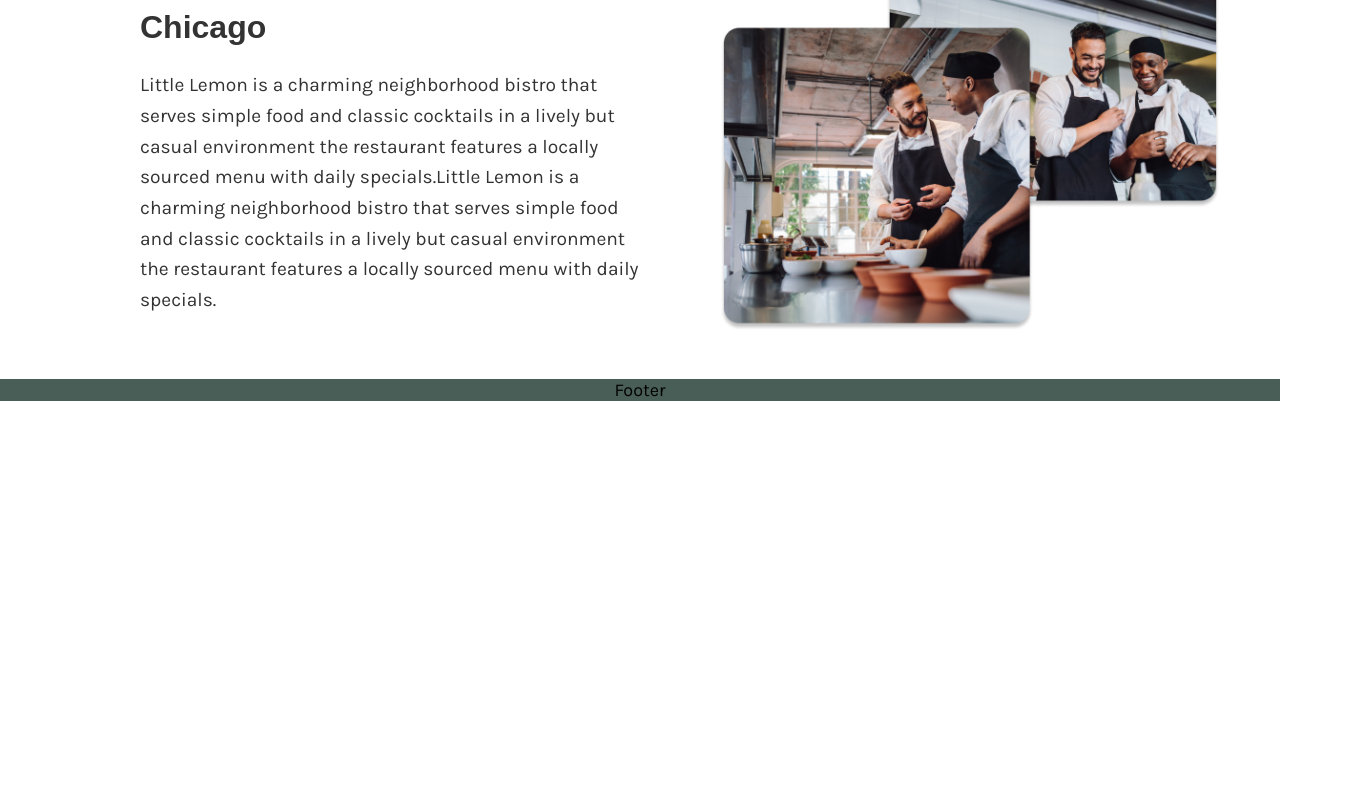
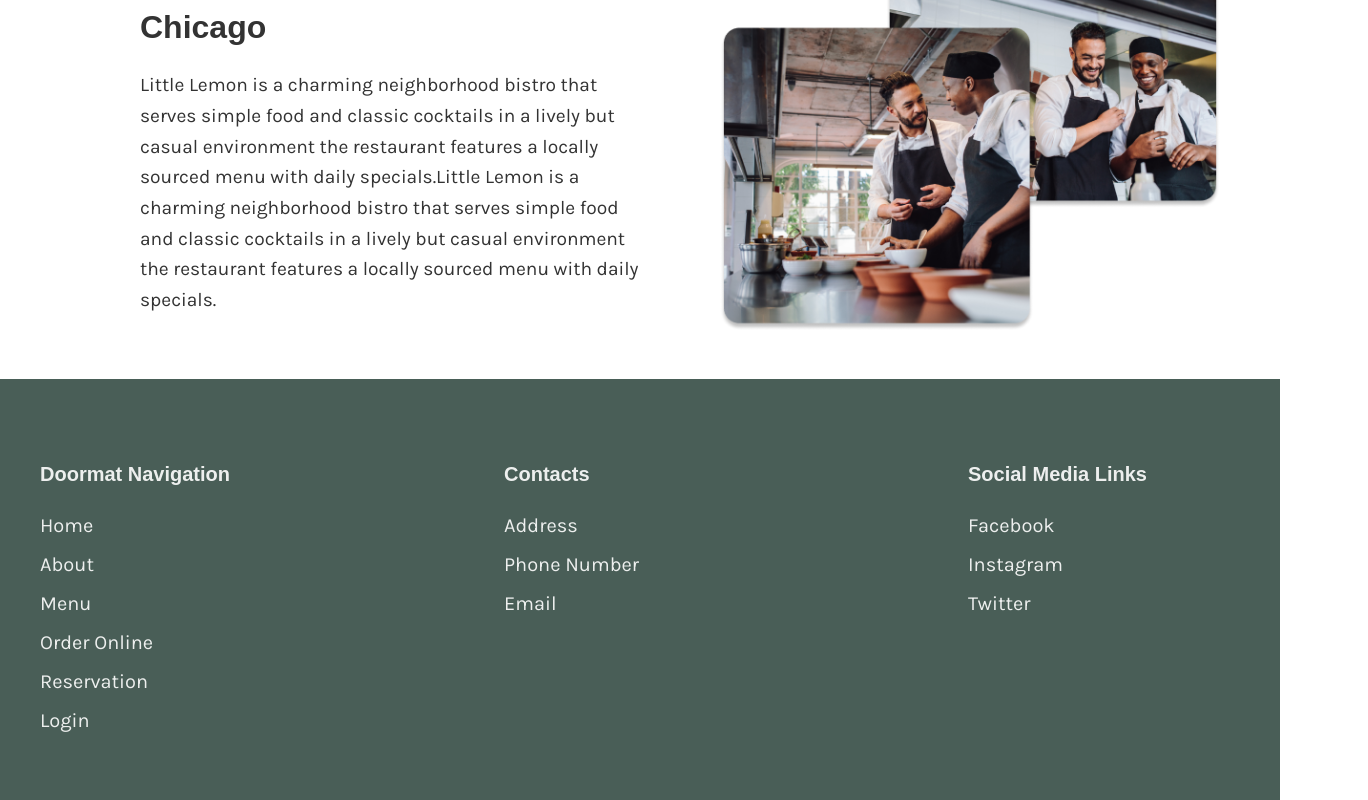
Before and after one commit to edwardAzarevich/react-capstone-project, a React (Create React App) app: page / in a window 1280 px wide. Shown: the part 1729-2529 px from the top of the page, 1368 px wide, since content can reach past the window. Before the commit the page ends 2130 px from the top, so only its background shows below. Built offline with nearby package versions, Linux system fonts and the light colour scheme.

Commit message:
add footer

```diff
--- a/src/App.jsx
+++ b/src/App.jsx
@@ -1,5 +1,5 @@
 import './App.css';
-import Footer from './component/Footer';
+import Footer from './component/footer/Footer';
 import Header from './component/Header';
 import CallToActionMain from './component/callToAction/CallToActionMain';
 import Special from './component/special/Special';
--- a/src/component/Footer.jsx
+++ /dev/null
@@ -1,5 +0,0 @@
-const Footer = () => {
-    return <footer>Footer</footer>
-}
-
-export default Footer;
--- /dev/null
+++ b/src/component/footer/Footer.css
@@ -0,0 +1,104 @@
+.footer {
+    background-color: #495e57;
+    color: #edefee;
+    padding: 64px 32px;
+}
+
+.footer-container {
+    max-width: 1200px;
+    margin: 0 auto;
+}
+
+.footer-content {
+    display: flex;
+    flex-direction: column;
+    gap: 48px;
+}
+
+@media (min-width: 768px) {
+    .footer-content {
+        flex-direction: row;
+        justify-content: space-between;
+    }
+}
+
+.footer-section {
+    width: 100%;
+}
+
+@media (min-width: 768px) {
+    .footer-section {
+        width: auto;
+        flex: 1;
+        min-width: 400px;
+    }
+}
+
+.footer-title {
+    font-family: 'Inika', sans-serif;
+    font-size: 20px;
+    margin-bottom: 24px;
+    text-align: center;
+    font-weight: 600;
+}
+
+@media (min-width: 768px) {
+    .footer-title {
+        text-align: left;
+    }
+}
+
+.footer-list {
+    display: flex;
+    flex-direction: column;
+    gap: 12px;
+    list-style: none;
+    padding: 0;
+    margin: 0;
+    font-size: 18px;
+}
+
+.footer-link {
+    color: #edefee;
+    text-decoration: none;
+    display: block;
+    padding: 4px 0;
+    transition: color 0.3s ease;
+    text-align: center;
+}
+
+.footer-link:hover {
+    color: #f4ce14;
+}
+
+@media (min-width: 768px) {
+    .footer-link {
+        text-align: left;
+    }
+}
+
+@media (min-width: 1024px) {
+    .footer-content {
+        gap: 64px;
+    }
+
+    .footer-list {
+        font-size: 20px;
+        gap: 8px;
+    }
+}
+
+@media (max-width: 480px) {
+    .footer {
+        padding: 48px 16px;
+    }
+
+    .footer-list {
+        font-size: 16px;
+        gap: 10px;
+    }
+
+    .footer-title {
+        font-size: 18px;
+    }
+}
--- /dev/null
+++ b/src/component/footer/Footer.jsx
@@ -0,0 +1,96 @@
+import './Footer.css'; // Создайте этот файл для стилей
+
+const Footer = () => {
+    return (
+        <footer className="footer">
+            <div className="footer-container">
+                <div className="footer-content">
+                    {/* Doormat Navigation */}
+                    <div className="footer-section">
+                        <h3 className="footer-title">Doormat Navigation</h3>
+                        <nav>
+                            <ul className="footer-list">
+                                <li className="footer-item">
+                                    <a href="#home" className="footer-link">
+                                        Home
+                                    </a>
+                                </li>
+                                <li className="footer-item">
+                                    <a href="#about" className="footer-link">
+                                        About
+                                    </a>
+                                </li>
+                                <li className="footer-item">
+                                    <a href="#menu" className="footer-link">
+                                        Menu
+                                    </a>
+                                </li>
+                                <li className="footer-item">
+                                    <a href="#order" className="footer-link">
+                                        Order Online
+                                    </a>
+                                </li>
+                                <li className="footer-item">
+                                    <a href="#reservation" className="footer-link">
+                                        Reservation
+                                    </a>
+                                </li>
+                                <li className="footer-item">
+                                    <a href="#login" className="footer-link">
+                                        Login
+                                    </a>
+                                </li>
+                            </ul>
+                        </nav>
+                    </div>
+
+                    {/* Contacts */}
+                    <div className="footer-section">
+                        <h3 className="footer-title">Contacts</h3>
+                        <ul className="footer-list">
+                            <li className="footer-item">
+                                <a href="#address" className="footer-link">
+                                    Address
+                                </a>
+                            </li>
+                            <li className="footer-item">
+                                <a href="tel:+1234567890" className="footer-link">
+                                    Phone Number
+                                </a>
+                            </li>
+                            <li className="footer-item">
+                                <a href="mailto:info@example.com" className="footer-link">
+                                    Email
+                                </a>
+                            </li>
+                        </ul>
+                    </div>
+
+                    {/* Social Media Links */}
+                    <div className="footer-section">
+                        <h3 className="footer-title">Social Media Links</h3>
+                        <ul className="footer-list">
+                            <li className="footer-item">
+                                <a href="#facebook" className="footer-link">
+                                    Facebook
+                                </a>
+                            </li>
+                            <li className="footer-item">
+                                <a href="#instagram" className="footer-link">
+                                    Instagram
+                                </a>
+                            </li>
+                            <li className="footer-item">
+                                <a href="#twitter" className="footer-link">
+                                    Twitter
+                                </a>
+                            </li>
+                        </ul>
+                    </div>
+                </div>
+            </div>
+        </footer>
+    );
+}
+
+export default Footer;
```
